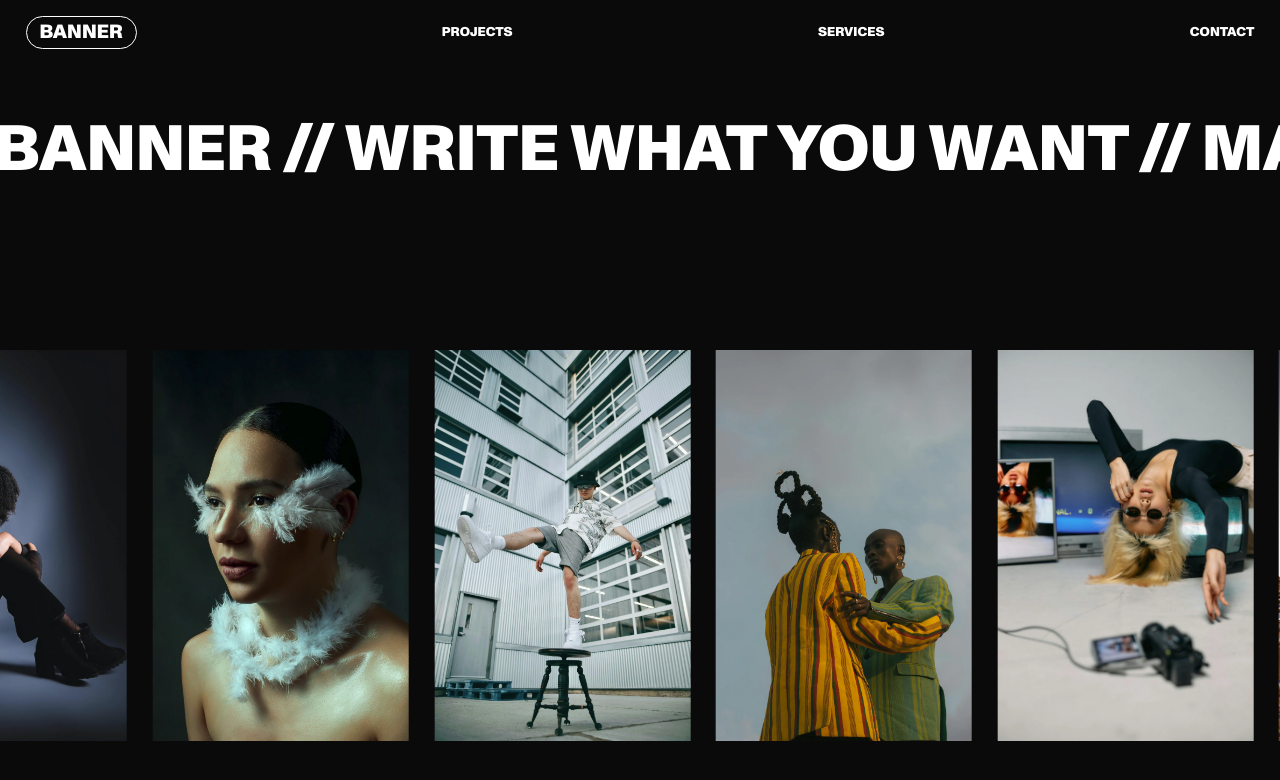
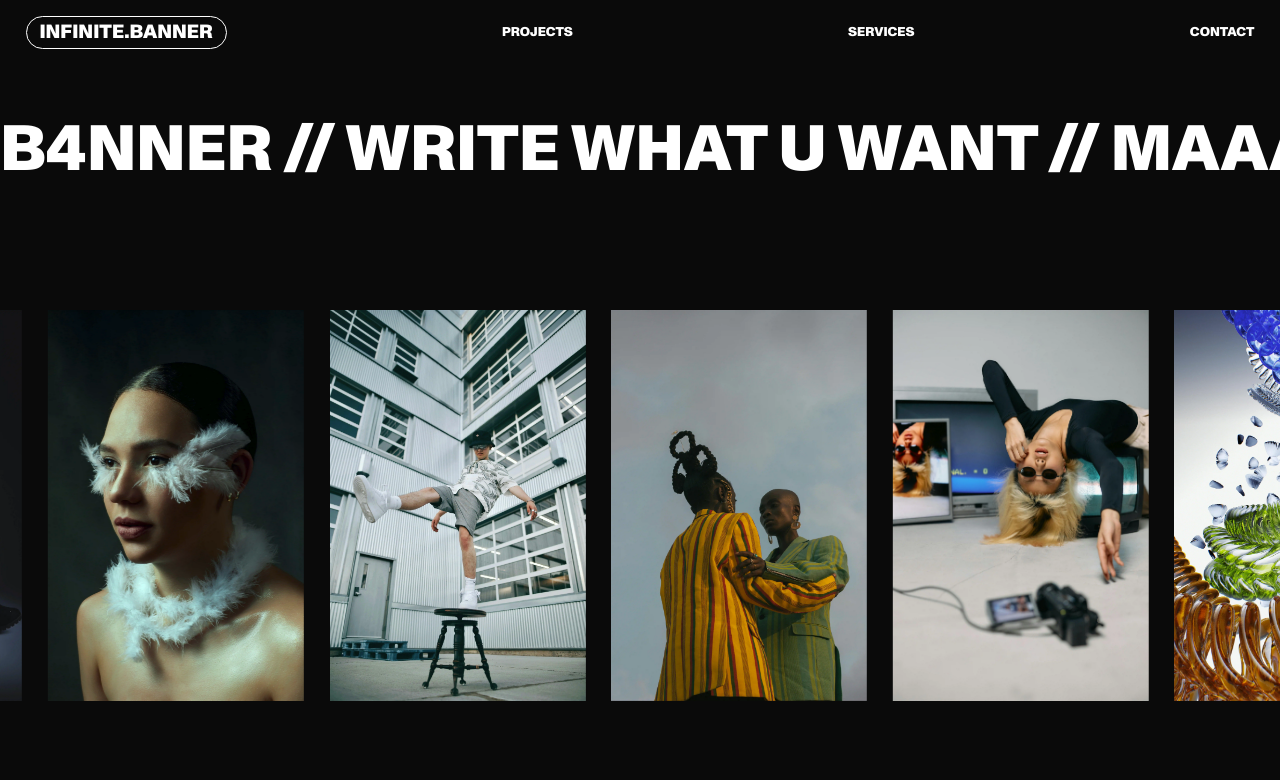
Before and after one commit to Mika-Otter/tutorial_gsap, a React (Vite) app: page / in a window 1280 px wide. Shown: the top 780 px of the page. Built offline with nearby package versions, Linux system fonts and the light colour scheme.

Commit message:
done : infiniteBanner 2

```diff
--- a/src/components/06-InfiniteBanner/InfiniteBanner.jsx
+++ b/src/components/06-InfiniteBanner/InfiniteBanner.jsx
@@ -1,62 +1,35 @@
 import { useEffect, useRef, useState } from "react";
 import s from "./InfiniteBanner.module.scss";
 import gsap from "gsap";
+import { useGSAP } from "@gsap/react";
 
 export default function InfiniteBanner() {
   const firstImagesRef = useRef(null);
   const secondImagesRef = useRef(null);
+  const imageSectionRef = useRef(null);
   const leftBandRef = useRef(null);
   const rightBandRef = useRef(null);
   const centerRef = useRef(null);
 
   let xPercent = 0;
   let direction = 1;
-  let speed = 0.1;
-  let targetSpeed = 0.1;
+  let speed = 0.04;
+  let targetSpeed = 0.06;
+
+  useGSAP(() => {
+    gsap.from(imageSectionRef.current, {
+      scale: 0,
+      duration: 0.5,
+      ease: "power4.out",
+    });
+  }, []);
 
   const lerp = (start, end, factor) => {
     return start + (end - start) * factor;
   };
 
-  const calculateSpeed = (e, band) => {
-    const rect = band.getBoundingClientRect();
-    const mouseX = e.clientX - rect.left;
-    const bandWidth = rect.width;
-    const position = mouseX / bandWidth;
-
-    const maxSpeed = 0.8;
-    const minSpeed = 0.1;
-
-    if (band === leftBandRef.current) {
-      direction = -1;
-      targetSpeed = minSpeed + (1 - position) * (maxSpeed - minSpeed);
-    } else {
-      direction = 1;
-      targetSpeed = minSpeed + position * (maxSpeed - minSpeed);
-    }
-  };
-
-  const handleMouseEnter = (target) => {
-    if (target === "center") {
-      targetSpeed = 0;
-    }
-  };
-
-  const handleMouseLeave = (target) => {
-    if (target === "center") {
-      targetSpeed = 0.2;
-    } else {
-      targetSpeed = 0.2;
-      direction = 1;
-    }
-  };
-
-  const handleMouseMove = (e, band) => {
-    calculateSpeed(e, band);
-  };
-
   const animation = () => {
-    speed = lerp(speed, targetSpeed, 0.05);
+    // speed = lerp(speed, targetSpeed, 0.05);
 
     gsap.set(firstImagesRef.current, { xPercent: xPercent });
     gsap.set(secondImagesRef.current, { xPercent: xPercent });
@@ -76,29 +49,29 @@ export default function InfiniteBanner() {
   useEffect(() => {
     setTimeout(() => {
       requestAnimationFrame(animation);
-    }, 1000);
+    }, 2000);
   }, []);
 
   return (
     <main className={s.infiniteBanner}>
       <nav className={s.infiniteBanner__nav}>
-        <span className={s.infiniteBanner__nav__logo}>Banner</span>
+        <span className={s.infiniteBanner__nav__logo}>Infinite.Banner</span>
         <span className={s.infiniteBanner__nav__item}>Projects</span>
         <span className={s.infiniteBanner__nav__item}>Services</span>
         <span className={s.infiniteBanner__nav__item}>Contact</span>
       </nav>
       <div className={s.infiniteBanner__textCtn}>
         <p className={s.infiniteBanner__textCtn__text}>
-          Infinite Banner // Write what you want // Maaaaake it responsive //
-          Enjoy and have fun during the process // Try new things //
+          Infin!te B4nner // Write what U want // Maaaaake it re$ponsive //
+          3nj0y and h4ve fun dur!ng the process // Try n3w th!ngs //
         </p>
         <p className={s.infiniteBanner__textCtn__text}>
-          Infinite Banner // Write what you want // Maaaaake it responsive //
-          Enjoy and have fun during the process // Try new things //
+          Infin!te B4nner // Write what U want // Maaaaake it re$ponsive //
+          3nj0y and h4ve fun dur!ng the process // Try n3w th!ngs //
         </p>
       </div>
-      <div className={s.infiniteBanner__imageSection}>
-        <div className={s.infiniteBanner__imageSection__controls}>
+      <div className={s.infiniteBanner__imageSection} ref={imageSectionRef}>
+        {/* <div className={s.infiniteBanner__imageSection__controls}>
           <div
             ref={leftBandRef}
             className={s.infiniteBanner__imageSection__controls__band}
@@ -119,7 +92,7 @@ export default function InfiniteBanner() {
             onMouseLeave={() => handleMouseLeave("band")}
             onMouseMove={(e) => handleMouseMove(e, rightBandRef.current)}
           ></div>
-        </div>
+        </div> */}
         <div
           className={s.infiniteBanner__imageSection__imageCtn}
           ref={firstImagesRef}
@@ -148,6 +121,11 @@ export default function InfiniteBanner() {
               <img
                 src={`/images/infiniteBanner/infiniteBanner-${i + 1}.webp`}
                 alt={`Infinite Banner ${i + 1}`}
+                loading="eager"
+                style={{
+                  willChange: "transform",
+                  backfaceVisibility: "hidden",
+                }}
               />
             </div>
           ))}
--- a/src/components/06-InfiniteBanner/InfiniteBanner.module.scss
+++ b/src/components/06-InfiniteBanner/InfiniteBanner.module.scss
@@ -50,9 +50,7 @@
     display: flex;
     align-items: center;
     flex-wrap: nowrap;
-    width: 100%;
-    overflow: hidden;
-    margin-top: 20vh;
+    margin-top: 15vh;
     position: relative;
 
     &__controls {
@@ -83,6 +81,7 @@
       padding-right: 2vw;
       display: flex;
       flex-wrap: nowrap;
+
       gap: 2vw;
       &__image {
         width: 20vw;
--- a/src/components/06-InfiniteBanner/Loader.jsx
+++ b/src/components/06-InfiniteBanner/Loader.jsx
@@ -12,12 +12,13 @@ export default function Loader() {
     const tl = gsap.timeline({ paused: true });
 
     tl.from(textRef.current, {
-      delay: 0.5,
+      delay: 1,
       duration: 0.9,
       y: "100%",
       ease: "power4.inOut",
     })
       .to(textRef.current, {
+        delay: 0.5,
         duration: 0.7,
         y: "-100%",
         ease: "power4.in",
```
